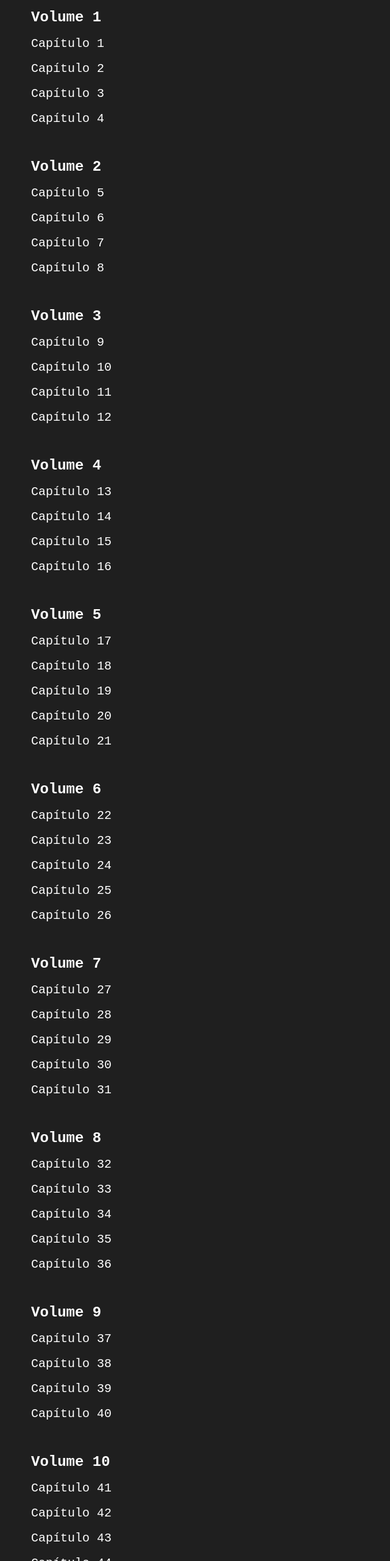
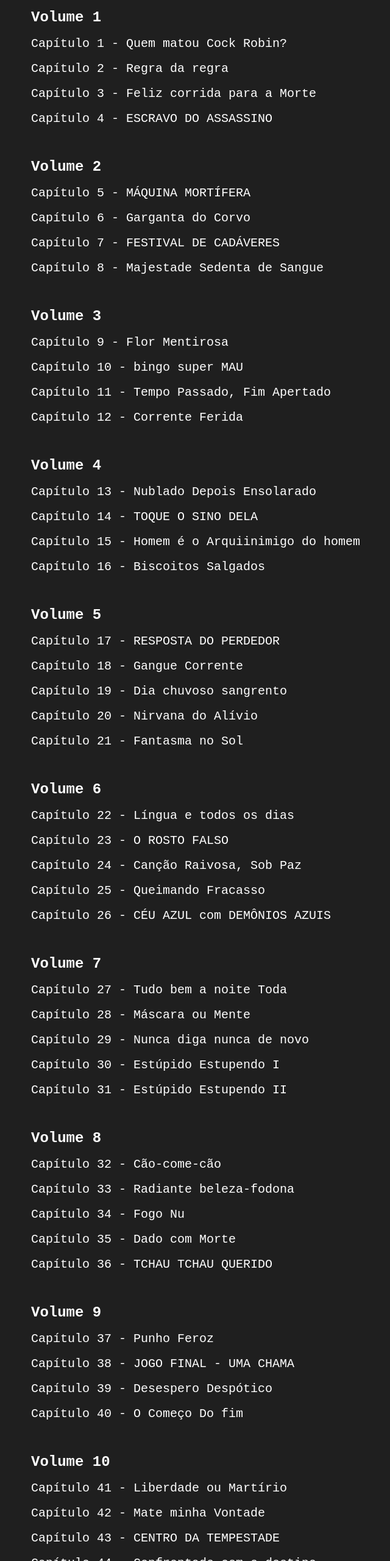
Before and after one commit to lendomanga/site-manga, a plain HTML site: page mangas/deadman-wonderland.html in a window 1280 px wide. Shown: the part 896-3456 px from the top of the page at 61% size, without its empty margins (239-879 px from the left). Drawn offline with nearby package versions, Linux system fonts and the light colour scheme.

Commit message:
beta 3.1

```diff
--- a/mangas/deadman-wonderland.html
+++ b/mangas/deadman-wonderland.html
@@ -50,123 +50,123 @@
             <h2>Volume 1</h2>
             <br>
             <ul id="volume-1">
-                <li><a href="#" target="_blank">Capítulo 1</a></li><br>
-                <li><a href="#" target="_blank">Capítulo 2</a></li><br>
-                <li><a href="#" target="_blank">Capítulo 3</a></li><br>
-                <li><a href="#" target="_blank">Capítulo 4</a></li><br>
+                <li><a href="#" target="_blank">Capítulo 1 - Quem matou Cock Robin?</a></li><br>
+                <li><a href="#" target="_blank">Capítulo 2 - Regra da regra</a></li><br>
+                <li><a href="#" target="_blank">Capítulo 3 - Feliz corrida para a Morte</a></li><br>
+                <li><a href="#" target="_blank">Capítulo 4 - ESCRAVO DO ASSASSINO</a></li><br>
             </ul>
             <br><br>
             <h2>Volume 2</h2>
             <br>
             <ul id="volume-2">
-                <li><a href="#" target="_blank">Capítulo 5</a></li><br>
-                <li><a href="#" target="_blank">Capítulo 6</a></li><br>
-                <li><a href="#" target="_blank">Capítulo 7</a></li><br>
-                <li><a href="#" target="_blank">Capítulo 8</a></li><br>
+                <li><a href="#" target="_blank">Capítulo 5 - MÁQUINA MORTÍFERA</a></li><br>
+                <li><a href="#" target="_blank">Capítulo 6 - Garganta do Corvo</a></li><br>
+                <li><a href="#" target="_blank">Capítulo 7 - FESTIVAL DE CADÁVERES</a></li><br>
+                <li><a href="#" target="_blank">Capítulo 8 - Majestade Sedenta de Sangue</a></li><br>
             </ul>
             <br><br>
             <h2>Volume 3</h2>
             <br>
             <ul id="volume-3">
-                <li><a href="#" target="_blank">Capítulo 9</a></li><br>
-                <li><a href="#" target="_blank">Capítulo 10</a></li><br>
-                <li><a href="#" target="_blank">Capítulo 11</a></li><br>
-                <li><a href="#" target="_blank">Capítulo 12</a></li><br>
+                <li><a href="#" target="_blank">Capítulo 9 - Flor Mentirosa</a></li><br>
+                <li><a href="#" target="_blank">Capítulo 10 - bingo super MAU</a></li><br>
+                <li><a href="#" target="_blank">Capítulo 11 - Tempo Passado, Fim Apertado</a></li><br>
+                <li><a href="#" target="_blank">Capítulo 12 - Corrente Ferida</a></li><br>
             </ul>
             <br><br>
             <h2>Volume 4</h2>
             <br>
             <ul id="volume-4">
-                <li><a href="#" target="_blank">Capítulo 13</a></li><br>
-                <li><a href="#" target="_blank">Capítulo 14</a></li><br>
-                <li><a href="#" target="_blank">Capítulo 15</a></li><br>
-                <li><a href="#" target="_blank">Capítulo 16</a></li><br>
+                <li><a href="#" target="_blank">Capítulo 13 - Nublado Depois Ensolarado</a></li><br>
+                <li><a href="#" target="_blank">Capítulo 14 - TOQUE O SINO DELA</a></li><br>
+                <li><a href="#" target="_blank">Capítulo 15 - Homem é o Arquiinimigo do homem</a></li><br>
+                <li><a href="#" target="_blank">Capítulo 16 - Biscoitos Salgados</a></li><br>
             </ul>
             <br><br>
             <h2>Volume 5</h2>
             <br>
             <ul id="volume-5">
-                <li><a href="#" target="_blank">Capítulo 17</a></li><br>
-                <li><a href="#" target="_blank">Capítulo 18</a></li><br>
-                <li><a href="#" target="_blank">Capítulo 19</a></li><br>
-                <li><a href="#" target="_blank">Capítulo 20</a></li><br>
-                <li><a href="#" target="_blank">Capítulo 21</a></li><br>
+                <li><a href="#" target="_blank">Capítulo 17 - RESPOSTA DO PERDEDOR</a></li><br>
+                <li><a href="#" target="_blank">Capítulo 18 - Gangue Corrente</a></li><br>
+                <li><a href="#" target="_blank">Capítulo 19 - Dia chuvoso sangrento</a></li><br>
+                <li><a href="#" target="_blank">Capítulo 20 - Nirvana do Alívio</a></li><br>
+                <li><a href="#" target="_blank">Capítulo 21 - Fantasma no Sol</a></li><br>
             </ul>
             <br><br>
             <h2>Volume 6</h2>
             <br>
             <ul id="volume-6">
-                <li><a href="#" target="_blank">Capítulo 22</a></li><br>
-                <li><a href="#" target="_blank">Capítulo 23</a></li><br>
-                <li><a href="#" target="_blank">Capítulo 24</a></li><br>
-                <li><a href="#" target="_blank">Capítulo 25</a></li><br>
-                <li><a href="#" target="_blank">Capítulo 26</a></li><br>
+                <li><a href="#" target="_blank">Capítulo 22 - Língua e todos os dias</a></li><br>
+                <li><a href="#" target="_blank">Capítulo 23 - O ROSTO FALSO</a></li><br>
+                <li><a href="#" target="_blank">Capítulo 24 - Canção Raivosa, Sob Paz</a></li><br>
+                <li><a href="#" target="_blank">Capítulo 25 - Queimando Fracasso</a></li><br>
+                <li><a href="#" target="_blank">Capítulo 26 - CÉU AZUL com DEMÔNIOS AZUIS</a></li><br>
             </ul>
             <br><br>
             <h2>Volume 7</h2>
             <br>
             <ul id="volume-7">
-                <li><a href="#" target="_blank">Capítulo 27</a></li><br>
-                <li><a href="#" target="_blank">Capítulo 28</a></li><br>
-                <li><a href="#" target="_blank">Capítulo 29</a></li><br>
-                <li><a href="#" target="_blank">Capítulo 30</a></li><br>
-                <li><a href="#" target="_blank">Capítulo 31</a></li><br>
+                <li><a href="#" target="_blank">Capítulo 27 - Tudo bem a noite Toda</a></li><br>
+                <li><a href="#" target="_blank">Capítulo 28 - Máscara ou Mente</a></li><br>
+                <li><a href="#" target="_blank">Capítulo 29 - Nunca diga nunca de novo</a></li><br>
+                <li><a href="#" target="_blank">Capítulo 30 - Estúpido Estupendo I</a></li><br>
+                <li><a href="#" target="_blank">Capítulo 31 - Estúpido Estupendo II</a></li><br>
             </ul>
             <br><br>
             <h2>Volume 8</h2>
             <br>
             <ul id="volume-8">
-                <li><a href="#" target="_blank">Capítulo 32</a></li><br>
-                <li><a href="#" target="_blank">Capítulo 33</a></li><br>
-                <li><a href="#" target="_blank">Capítulo 34</a></li><br>
-                <li><a href="#" target="_blank">Capítulo 35</a></li><br>
-                <li><a href="#" target="_blank">Capítulo 36</a></li><br>
+                <li><a href="#" target="_blank">Capítulo 32 - Cão-come-cão</a></li><br>
+                <li><a href="#" target="_blank">Capítulo 33 - Radiante beleza-fodona</a></li><br>
+                <li><a href="#" target="_blank">Capítulo 34 - Fogo Nu</a></li><br>
+                <li><a href="#" target="_blank">Capítulo 35 - Dado com Morte</a></li><br>
+                <li><a href="#" target="_blank">Capítulo 36 - TCHAU TCHAU QUERIDO</a></li><br>
             </ul>
             <br><br>
             <h2>Volume 9</h2>
             <br>
             <ul id="volume-9">
-                <li><a href="#" target="_blank">Capítulo 37</a></li><br>
-                <li><a href="#" target="_blank">Capítulo 38</a></li><br>
-                <li><a href="#" target="_blank">Capítulo 39</a></li><br>
-                <li><a href="#" target="_blank">Capítulo 40</a></li><br>
+                <li><a href="#" target="_blank">Capítulo 37 - Punho Feroz</a></li><br>
+                <li><a href="#" target="_blank">Capítulo 38 - JOGO FINAL - UMA CHAMA</a></li><br>
+                <li><a href="#" target="_blank">Capítulo 39 - Desespero Despótico</a></li><br>
+                <li><a href="#" target="_blank">Capítulo 40 - O Começo Do fim</a></li><br>
             </ul>
             <br><br>
             <h2>Volume 10</h2>
             <br>
             <ul id="volume-10">
-                <li><a href="#" target="_blank">Capítulo 41</a></li><br>
-                <li><a href="#" target="_blank">Capítulo 42</a></li><br>
-                <li><a href="#" target="_blank">Capítulo 43</a></li><br>
-                <li><a href="#" target="_blank">Capítulo 44</a></li><br>
+                <li><a href="#" target="_blank">Capítulo 41 - Liberdade ou Martírio</a></li><br>
+                <li><a href="#" target="_blank">Capítulo 42 - Mate minha Vontade</a></li><br>
+                <li><a href="#" target="_blank">Capítulo 43 - CENTRO DA TEMPESTADE</a></li><br>
+                <li><a href="#" target="_blank">Capítulo 44 - Confrontado com o destino</a></li><br>
             </ul>
             <br><br>
             <h2>Volume 11</h2>
             <br>
             <ul id="volume-11">
-                <li><a href="#" target="_blank">Capítulo 45</a></li><br>
-                <li><a href="#" target="_blank">Capítulo 46</a></li><br>
-                <li><a href="#" target="_blank">Capítulo 47</a></li><br>
+                <li><a href="#" target="_blank">Capítulo 45 - Passado a Paixão</a></li><br>
+                <li><a href="#" target="_blank">Capítulo 46 - Golpe Perverso</a></li><br>
+                <li><a href="#" target="_blank">Capítulo 47 - Cante um Pecado</a></li><br>
+                <li><a href="#" target="_blank">Capítulo 48 - flor Abortiva na Superfície</a></li><br>
             <br><br>
             <h2>Volume 12</h2>
             <br>
             <ul id="volume-12">
-                <li><a href="#" target="_blank">Capítulo 48</a></li><br>
-                <li><a href="#" target="_blank">Capítulo 49</a></li><br>
-                <li><a href="#" target="_blank">Capítulo 50</a></li><br>
-                <li><a href="#" target="_blank">Capítulo 51</a></li><br>
-                <li><a href="#" target="_blank">Capítulo 52</a></li><br>
+                <li><a href="#" target="_blank">Capítulo 49 - Cara a Cara</a></li><br>
+                <li><a href="#" target="_blank">Capítulo 50 - Confiança na Arma & Cidade de Brinquedo</a></li><br>
+                <li><a href="#" target="_blank">Capítulo 51 - Morrer em um Diamante</a></li><br>
+                <li><a href="#" target="_blank">Capítulo 52 - Absurdo desfigurado</a></li><br>
             </ul>
             <br><br>
             <h2>Volume 13</h2>
             <br>
             <ul id="volume-13">
-                <li><a href="#" target="_blank">Capítulo 53</a></li><br>
-                <li><a href="#" target="_blank">Capítulo 54</a></li><br>
-                <li><a href="#" target="_blank">Capítulo 55</a></li><br>
-                <li><a href="#" target="_blank">Capítulo 56a</a></li><br>
-                <li><a href="#" target="_blank">Capítulo 56b</a></li><br>
-                <li><a href="#" target="_blank">Capítulo 57</a></li><br>
+                <li><a href="#" target="_blank">Capítulo 53 - Fobia de amor</a></li><br>
+                <li><a href="#" target="_blank">Capítulo 54 - A razão calada</a></li><br>
+                <li><a href="#" target="_blank">Capítulo 55 - Um desejo tolo</a></li><br>
+                <li><a href="#" target="_blank">Capítulo 56a - ÚLTIMA DANÇA I</a></li><br>
+                <li><a href="#" target="_blank">Capítulo 56b - ÚLTIMA DANÇA II</a></li><br>
+                <li><a href="#" target="_blank">Capítulo 57 - Mas o desfile vai continuar</a></li><br>
             <br><br>
         </div>
     </main>
```
